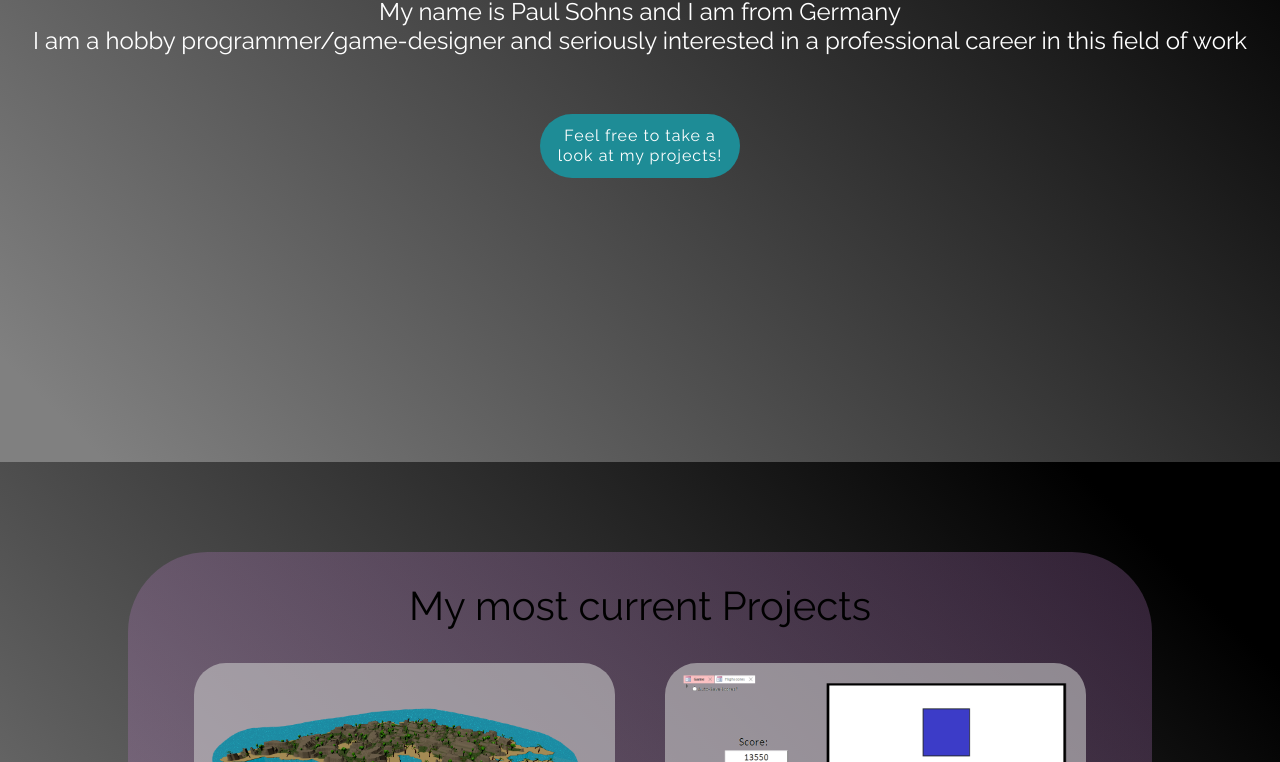
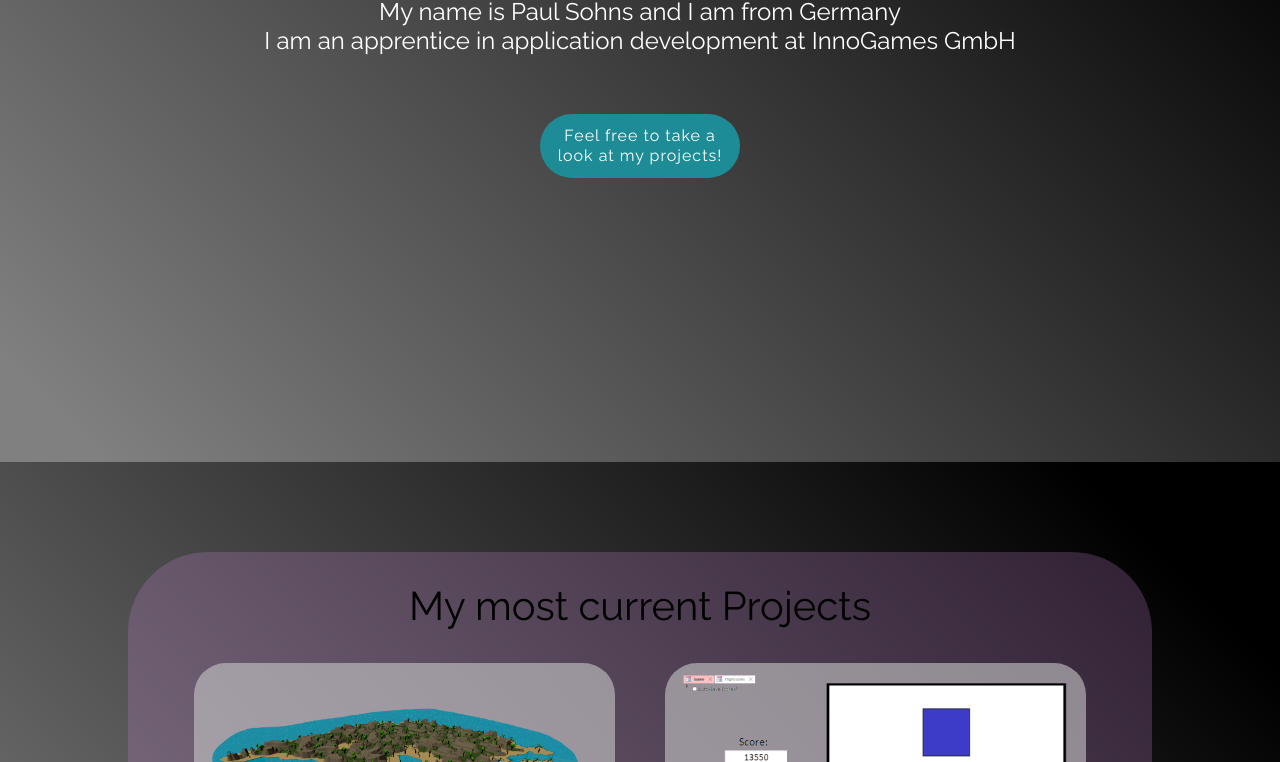
Before and after one commit to Sokkernr1/webPortfolio, a plain HTML site: page index.html in a window 1280 px wide. Shown: the part 338-1100 px from the top of the page. Drawn offline with nearby package versions, Linux system fonts and the light colour scheme.

Commit message:
Changed front text in index.html

```diff
--- a/index.html
+++ b/index.html
@@ -27,7 +27,7 @@
 		<div class="introduction">
 			<h1>Welcome!</h1>
 			<h4>My name is Paul Sohns and I am from Germany<br>
-				I am a hobby programmer/game-designer and seriously interested in a professional career in this field of work</h4>
+				I am an apprentice in application development at InnoGames GmbH</h4>
 			<a href="#Item1ScrollPoint"><p>Feel free to take a <br>look at my projects!</p></a>
 		</div>
 
```
